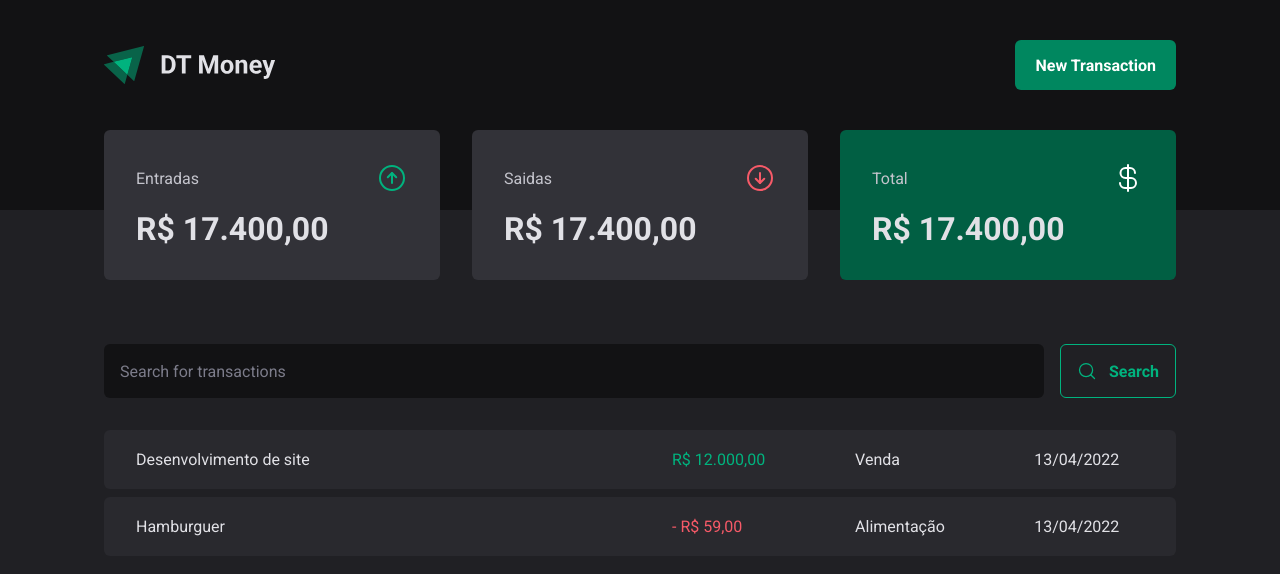
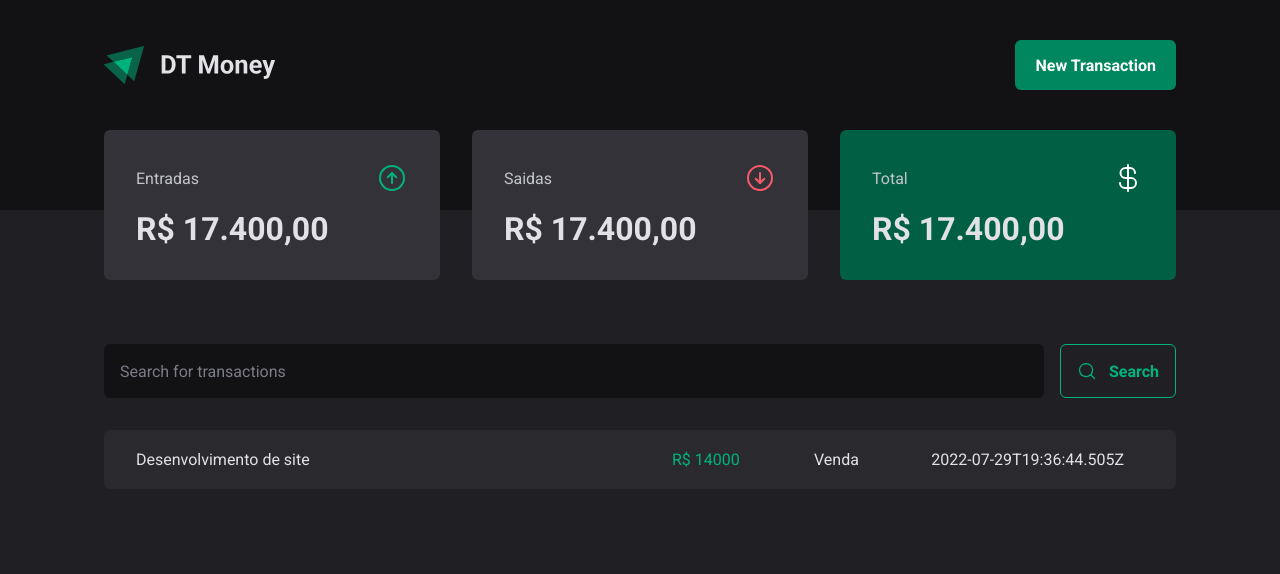
Before and after one commit to danielcaze/ignite-money, a React (Vite) app: page / in a window 1280 px wide. Shown: the top 574 px of the page. Built offline with nearby package versions, Linux system fonts and the light colour scheme; data requests are answered from the project's data file.

Commit message:
api request and context transactions

```diff
--- a/src/App.tsx
+++ b/src/App.tsx
@@ -1,13 +1,19 @@
+import { useContext } from "react";
 import { ThemeProvider } from "styled-components";
+import { TransactionsContext, TransactionsProvider } from "./contexts/TransactionsContext";
 import { TransactionsPage } from "./pages/Transactions";
 import { GlobalStyle } from "./styles/global";
 import { defaultTheme } from "./styles/theme/default";
 
 export function App() {
+  const { transactions } = useContext(TransactionsContext)
   return (
     <ThemeProvider theme={defaultTheme}>
       <GlobalStyle />
-      <TransactionsPage />
+
+      <TransactionsProvider>
+        <TransactionsPage />
+      </TransactionsProvider>
     </ThemeProvider>
   )
 }
--- /dev/null
+++ b/src/contexts/TransactionsContext.tsx
@@ -0,0 +1,41 @@
+import { createContext, ReactNode, useEffect, useState } from "react";
+
+interface Transaction {
+  id: number;
+  description: string;
+  type: "outcome" | "income";
+  price: number;
+  category: string;
+  createdAt: string;
+}
+
+interface TransactionsContext {
+  transactions: Transaction[]
+}
+
+export const TransactionsContext = createContext({} as TransactionsContext)
+
+interface TransactionsProviderProps {
+  children: ReactNode
+}
+
+export function TransactionsProvider({ children }: TransactionsProviderProps) {
+  const [transactions, setTransactions] = useState<Transaction[]>([])
+
+  useEffect(() => {
+    async function loadTransactions() {
+      const response = await fetch('http://localhost:3333/transactions')
+      const data = await response.json()
+      setTransactions(data)
+    }
+    loadTransactions()
+  }, [])
+
+  const value = {
+    transactions
+  }
+
+  return <TransactionsContext.Provider value={value}>
+    {children}
+  </TransactionsContext.Provider>
+}
--- a/src/pages/Transactions/index.tsx
+++ b/src/pages/Transactions/index.tsx
@@ -1,9 +1,15 @@
+import { useContext } from "react";
 import { Header } from "../../components/Header";
 import { Summary } from "../../components/Summary";
+import { TransactionsContext } from "../../contexts/TransactionsContext";
 import { SearchForm } from "./components/SearchForm";
 import * as S from "./styles";
 
+
+
 export function TransactionsPage() {
+  const { transactions } = useContext(TransactionsContext)
+
   return (
     <>
       <Header />
@@ -13,26 +19,18 @@
 
         <S.TransactionsTable>
           <tbody>
-            <tr>
-              <td width='50%'>Desenvolvimento de site</td>
-              <td>
-                <S.PriceHighlight variant="income">
-                  R$ 12.000,00
-                </S.PriceHighlight>
-              </td>
-              <td>Venda</td>
-              <td>13/04/2022</td>
-            </tr>
-            <tr>
-              <td width='50%'>Hamburguer</td>
-              <td>
-                <S.PriceHighlight variant="outcome">
-                  - R$ 59,00
-                </S.PriceHighlight>
-              </td>
-              <td>Alimentação</td>
-              <td>13/04/2022</td>
-            </tr>
+            {transactions.map(transaction => (
+              <tr key={transaction.id}>
+                <td width='50%'>{transaction.description}</td>
+                <td>
+                  <S.PriceHighlight variant={transaction.type}>
+                    R$ {transaction.price}
+                  </S.PriceHighlight>
+                </td>
+                <td>{transaction.category}</td>
+                <td>{transaction.createdAt}</td>
+              </tr>
+            ))}
           </tbody>
         </S.TransactionsTable>
       </S.TransactionsContainer>
```
